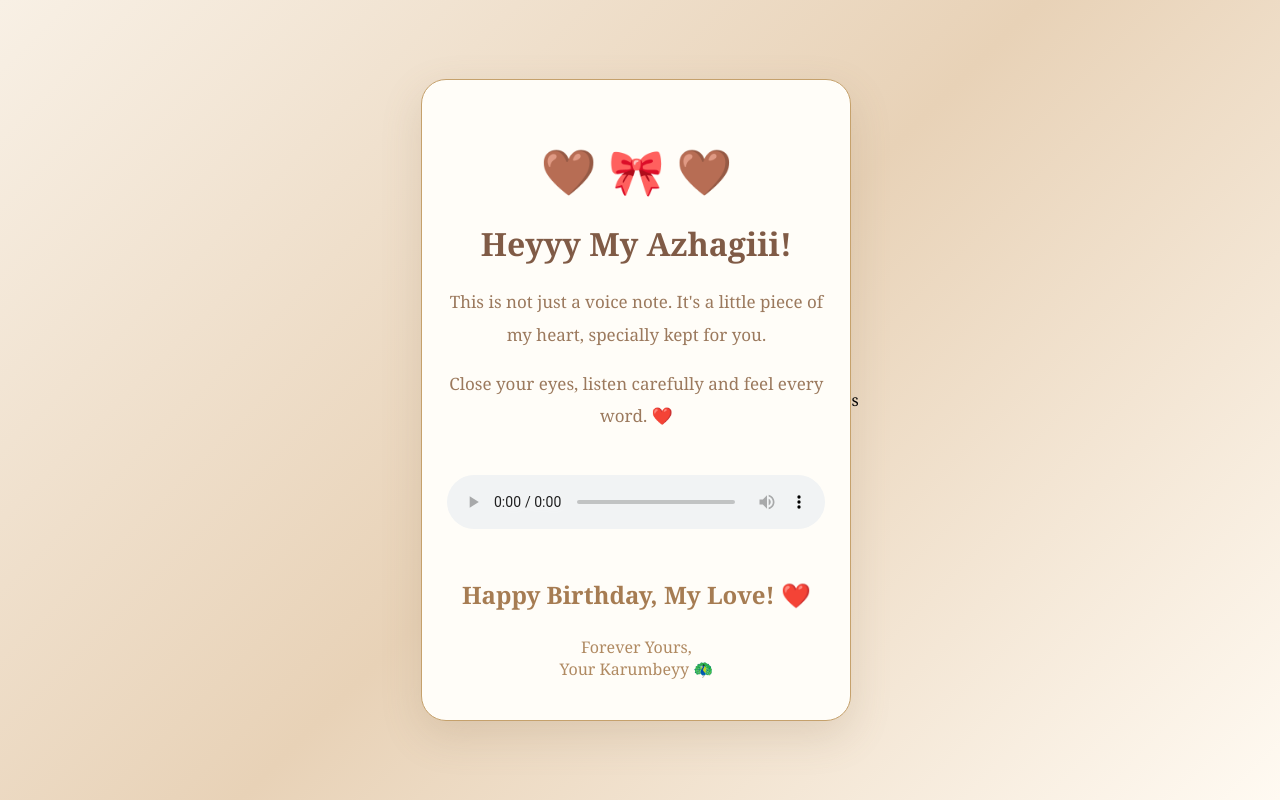
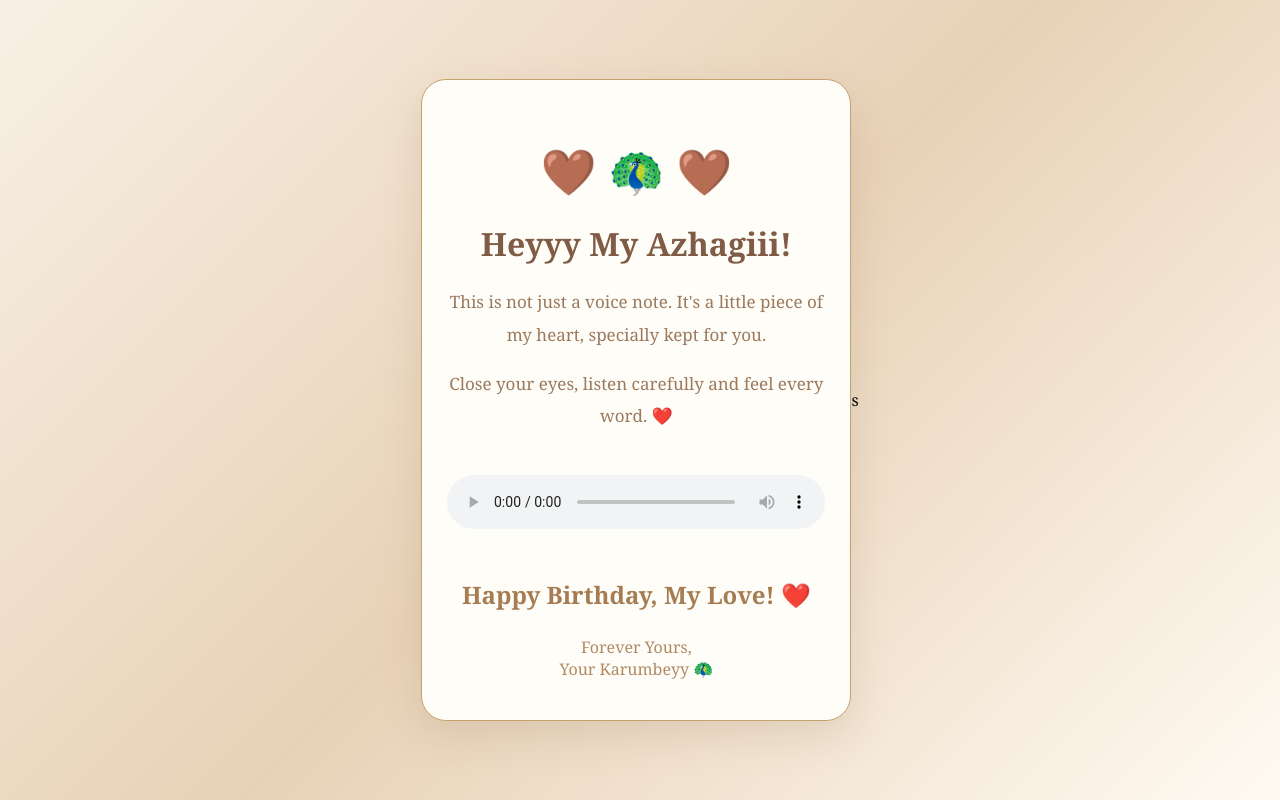
Before and after one commit to nithisharumugam07-a11y/voice, a plain HTML site: page index.html in a window 1280 px wide. Drawn offline with Linux system fonts and the light colour scheme.

Commit message:
Replace heart emoji with peacock emoji

```diff
--- a/index.html
+++ b/index.html
@@ -64,7 +64,7 @@ audio {
 
 <div class="card">
 
-    <div class="heart">🤎 🎀 🤎</div>
+    <div class="heart">🤎 🦚 🤎</div>
 
     <h1>Heyyy My Azhagiii!</h1>
 
```
